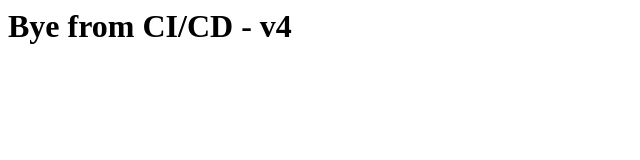
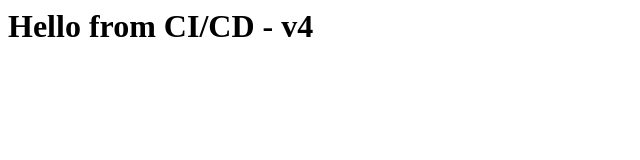
Before and after one commit to Aditya-karyakarte/simple-cicd, a plain HTML site: page index.html in a window 1280 px wide. Shown: the whole page, without its empty margins (0-640 px from the left). Drawn offline with Linux system fonts and the light colour scheme.

Commit message:
Revert "Bad release test"
This reverts commit df89b158d851e125b5fce4df0bddee204d14caa9.

```diff
--- a/index.html
+++ b/index.html
@@ -1 +1 @@
-<h1>Bye from CI/CD - v4</h1>
+<h1>Hello from CI/CD - v4</h1>
```
